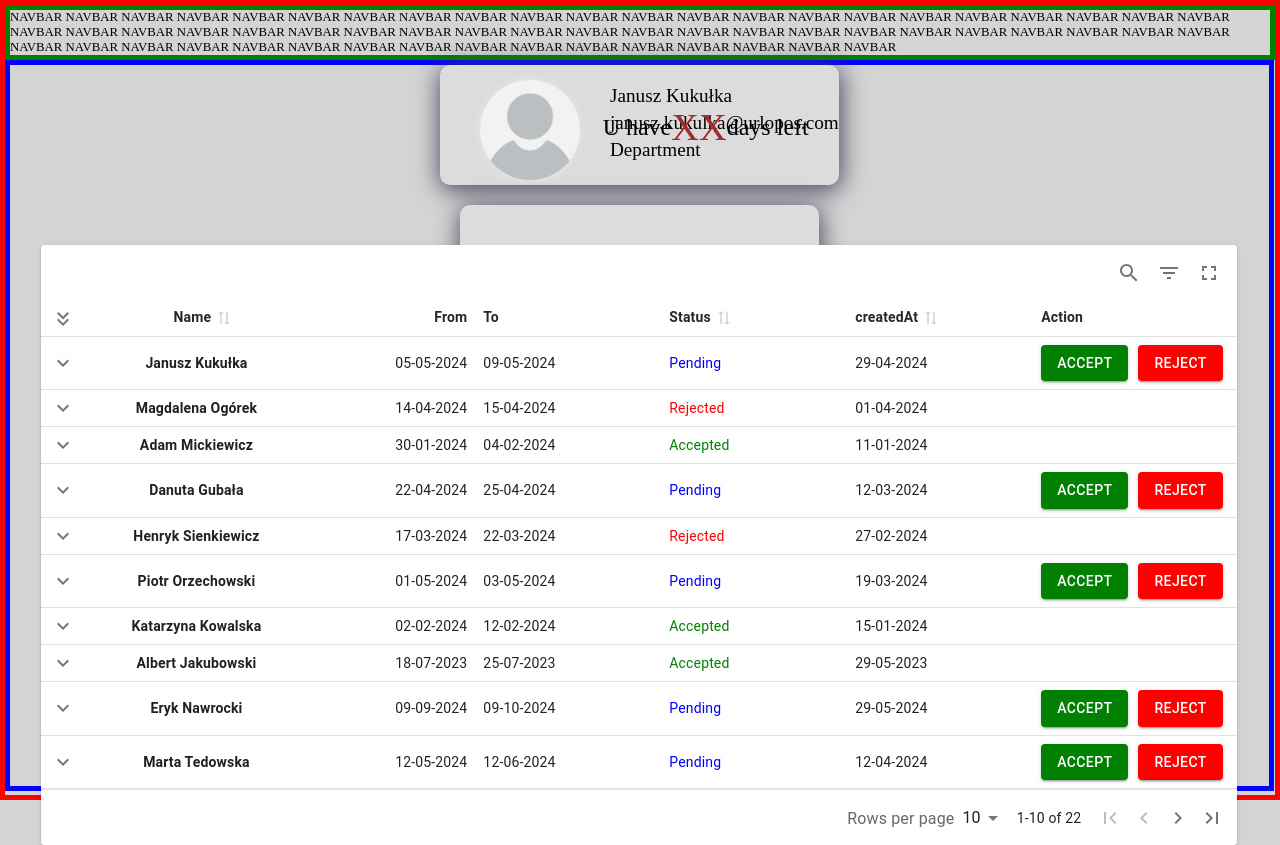
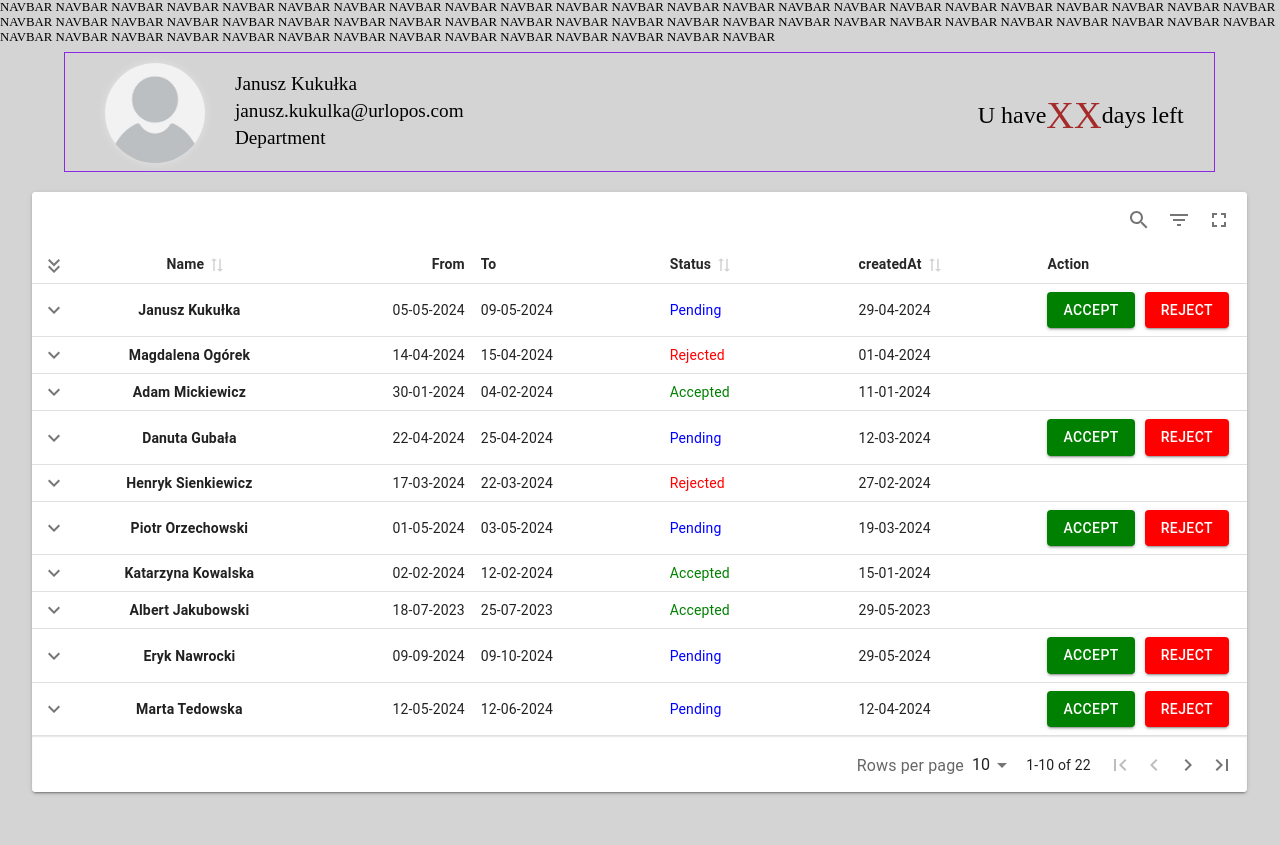
Before and after one commit to infoshareacademy/jfdzr13-team-lospollos, a React (Vite) app in the folder los-urlopos/: page / in a window 1280 px wide. After the commit the page ends 800 px from the top, so only its background shows below. Built offline with nearby package versions, Linux system fonts and the light colour scheme.

Commit message:
merged changed with kasz-userPanel branch

```diff
--- a/los-urlopos/src/components/UserPanel/ListComponent/ListComponent.tsx
+++ b/los-urlopos/src/components/UserPanel/ListComponent/ListComponent.tsx
@@ -1,11 +1,11 @@
+import React, { useMemo, useState } from "react";
+import styles from "./listComponent.module.css";
 import Button from "@mui/material/Button";
 import {
   MaterialReactTable,
   useMaterialReactTable,
   type MRT_ColumnDef,
 } from "material-react-table";
-import { useMemo, useState } from "react";
-import styles from "./listComponent.module.css";
 import { data as initialData } from "./mokDB";
 
 export default function ListComponent() {
--- a/los-urlopos/src/components/UserPanel/UserComponent/UserComponent.tsx
+++ b/los-urlopos/src/components/UserPanel/UserComponent/UserComponent.tsx
@@ -1,6 +1,6 @@
 import React, { useEffect, useState } from "react";
+import styles from "./userComponent.module.css";
 import pfp from "../../../images/Unknown_person.jpg";
-import styles from "./userComponent.module.css";
 
 export function UserComponent() {
   const [profileImage, setProfileImage] = useState<string>(pfp);
@@ -13,16 +13,12 @@ export function UserComponent() {
   }, []);
 
   const loadFile = (event: React.ChangeEvent<HTMLInputElement>) => {
+    const image = document.getElementById("output") as HTMLImageElement;
     if (event.target.files && event.target.files[0]) {
-      const reader = new FileReader();
-      reader.onload = () => {
-        if (reader.result) {
-          const imageUrl = reader.result.toString();
-          setProfileImage(imageUrl);
-          localStorage.setItem("profileImage", imageUrl);
-        }
-      };
-      reader.readAsDataURL(event.target.files[0]);
+      const imageUrl = URL.createObjectURL(event.target.files[0]);
+      image.src = imageUrl;
+      setProfileImage(imageUrl);
+      localStorage.setItem("profileImage", imageUrl);
     }
   };
 
@@ -40,6 +36,7 @@ export function UserComponent() {
           className={styles.profilePicture}
           src={profileImage}
           id="output"
+          width="200"
           alt="Profile"
         />
       </div>
--- a/los-urlopos/src/components/UserPanel/UserComponent/userComponent.module.css
+++ b/los-urlopos/src/components/UserPanel/UserComponent/userComponent.module.css
@@ -1,18 +1,13 @@
 .profilePictureWrapper {
-  background-color: rgb(220, 220, 220);
+  border: 1px solid blueviolet;
   display: flex;
   padding: 10px 0 0 40px;
   height: 120px;
-  width: 100%;
+  width: 90%;
   position: relative;
-  align-items: center;
-  justify-content: space-evenly;
-  border-radius: 10px;
-  box-shadow: 1px 4px 24px 1px rgba(66, 68, 90, 1);
 }
 
 .profilePictureCont {
-  display: flex;
   position: relative;
   width: 100px;
   height: 100px;
--- a/los-urlopos/src/components/UserPanel/UserPanel.tsx
+++ b/los-urlopos/src/components/UserPanel/UserPanel.tsx
@@ -1,7 +1,7 @@
-import { CalendarComponent } from "./CalendarComponent/CalendarComponent";
+import React from "react";
+import styles from "./userPanel.module.css";
+import { UserComponent } from "./UserComponent/UserComponent";
 import ListComponent from "./ListComponent/ListComponent";
-import { UserComponent } from "./UserComponent/UserComponent";
-import styles from "./userPanel.module.css";
 
 export function UserPanel() {
   return (
@@ -15,10 +15,7 @@ export function UserPanel() {
         NAVBAR NAVBAR NAVBAR NAVBAR NAVBAR NAVBAR NAVBAR NAVBAR NAVBAR NAVBAR
       </div>
       <div className={styles.userAndListContainer}>
-        <div className={styles.userAndCallendarContainer}>
-          <UserComponent />
-          <CalendarComponent />
-        </div>
+        <UserComponent />
         <ListComponent />
       </div>
     </div>
--- a/los-urlopos/src/components/UserPanel/userPanel.module.css
+++ b/los-urlopos/src/components/UserPanel/userPanel.module.css
@@ -7,7 +7,6 @@
   width: 100vw;
   height: 100vh;
   background-color: rgb(212, 212, 212);
-  border: 5px solid red;
   margin: 0;
   padding: 0;
   display: flex;
@@ -16,14 +15,13 @@
 }
 
 .devNavbar {
-  border: 5px solid green;
   height: 7%;
   font-size: 1vw;
+  width: 100;
 }
 
 .userAndListContainer {
-  border: 5px blue solid;
-  height: 92.5%;
+  height: 100%;
   width: 99.9%;
   display: flex;
   flex-direction: column;
```
